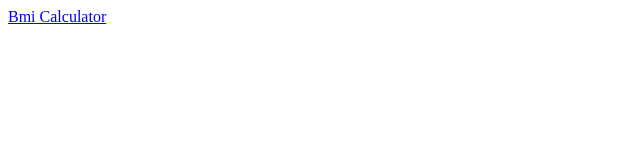
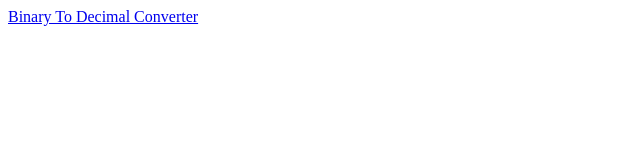
Before and after one commit to geekyvinayak/javascript, a plain HTML site: page index.html in a window 1280 px wide. Shown: the whole page, without its empty margins (0-640 px from the left). Drawn offline with Linux system fonts and the light colour scheme.

Commit message:
corrections

```diff
--- a/index.html
+++ b/index.html
@@ -7,6 +7,6 @@
     <title>Javascript! Projects</title>
 </head>
 <body>
-    <a href="./bmiCalculator/index.html">Bmi Calculator</a>
+    <a href="./BinaryToDecimalConverter/index.html">Binary To Decimal Converter</a>
 </body>
 </html>
```
Also changed, not shown: BinaryToDecimalConverter/index.html (renamed from bmiCalculator/index.html, +1 -1 lines), BinaryToDecimalConverter/script.js (renamed from bmiCalculator/script.js), BinaryToDecimalConverter/style.css (renamed from bmiCalculator/style.css).
